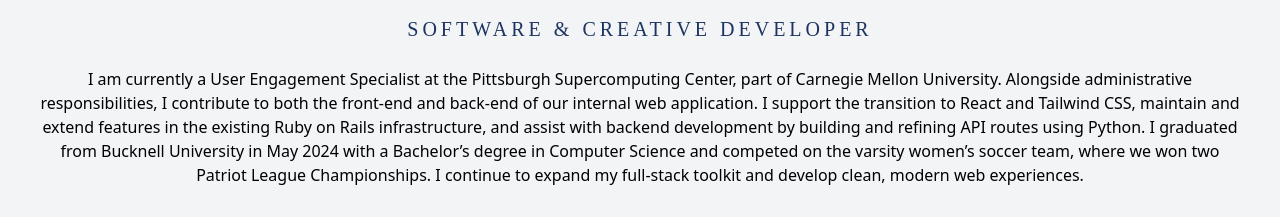
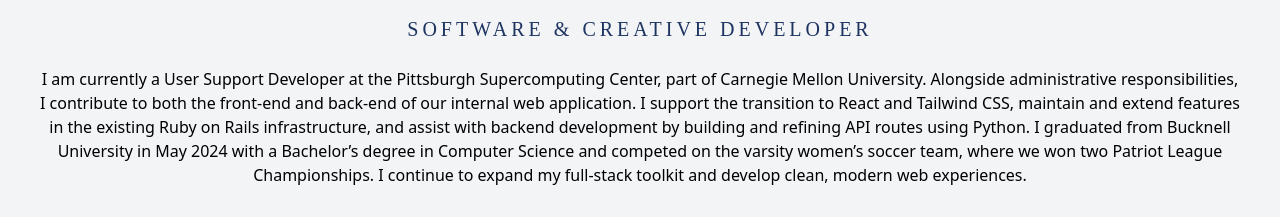
Before and after one commit to evafrank7/portfolio, a Next.js app: page / in a window 1280 px wide. Shown: the part 457-674 px from the top of the page. Built offline with nearby package versions, Linux system fonts and the light colour scheme.

Commit message:
Updating Resume

```diff
--- a/src/app/page.tsx
+++ b/src/app/page.tsx
@@ -27,7 +27,7 @@
         <h2 className="font-italiana text-xl tracking-[0.2em] uppercase mb-4">
           Software & Creative Developer
         </h2>
-        <p className="font-normal text-base text-center mb-6 mt-2 ml-10 mr-10"> I am currently a User Engagement Specialist at the Pittsburgh Supercomputing Center, part of Carnegie Mellon University. Alongside administrative responsibilities, I contribute to both the front-end and back-end of our internal web application. I support the transition to React and Tailwind CSS, maintain and extend features in the existing Ruby on Rails infrastructure, and assist with backend development by building and refining API routes using Python. I graduated from Bucknell University in May 2024 with a Bachelor’s degree in Computer Science and competed on the varsity women’s soccer team, where we won two Patriot League Championships. I continue to expand my full‑stack toolkit and develop clean, modern web experiences.</p>
+        <p className="font-normal text-base text-center mb-6 mt-2 ml-10 mr-10"> I am currently a User Support Developer at the Pittsburgh Supercomputing Center, part of Carnegie Mellon University. Alongside administrative responsibilities, I contribute to both the front-end and back-end of our internal web application. I support the transition to React and Tailwind CSS, maintain and extend features in the existing Ruby on Rails infrastructure, and assist with backend development by building and refining API routes using Python. I graduated from Bucknell University in May 2024 with a Bachelor’s degree in Computer Science and competed on the varsity women’s soccer team, where we won two Patriot League Championships. I continue to expand my full‑stack toolkit and develop clean, modern web experiences.</p>
         <div className="flex gap-6 justify-center mt-2">
           <FontAwesomeIcon icon={faLinkedin} className="icon" />
           <FontAwesomeIcon icon={faGithub} className="icon" />
```
Also changed, not shown: 1 other file (tests, documents, lock files or other folders).
